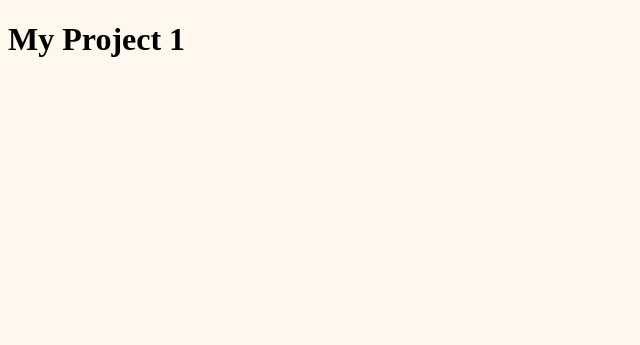
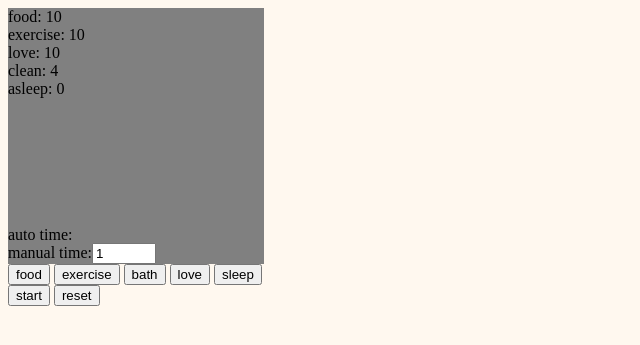
Before and after one commit to gabrielghost/WDI-PROJECT-1, a PHP site: page / in a window 1280 px wide. Shown: the top 345 px of the page, without its empty margins (0-640 px from the left). Run offline with PHP 8.4, Linux system fonts and the light colour scheme; some libraries are stand-ins or nearby versions.

Commit message:
game mechanic developing. main blockers are time and user input working well together

```diff
--- a/css/style.css
+++ b/css/style.css
@@ -1,3 +1,19 @@
 body{
   background-color: #fff8ef;
 }
+.screen{
+  position: relative;
+  height: 256px;
+  width: 256px;
+  background-color: grey;
+}
+.hatchTime{
+  position: absolute;
+  bottom: 0;
+  display: inline-block;
+}
+.autoTime{
+  position: absolute;
+  bottom: 20px;
+  display: inline-block;
+}
--- a/index.html
+++ b/index.html
@@ -2,11 +2,34 @@
 <html>
   <head>
     <meta charset="utf-8">
+    <script src="https://ajax.googleapis.com/ajax/libs/jquery/2.1.3/jquery.min.js"></script>
     <link rel="stylesheet" href="css/style.css">
+    <script type="text/javascript"></script>
     <script type="text/javascript" src="js/app.js"></script>
-    <title></title>
+    <title>The Digital Developer Duck</title>
   </head>
   <body>
-    <h1>My Project 1</h1>
+    <div class="screen">
+    <div class="food"></div>
+    <div class="exercise"></div>
+    <div class="love"></div>
+    <div class="clean"></div>
+    <div class="asleep"></div>
+    <div class="dead"></div>
+    <div class="hatchTime">manual time:<input class="uiHatchtime" type="number" value="1" min="1" max="999" /></div>
+    <div class="autoTime">auto time:</div>
+    </div>
+
+<div class="controls">
+  <button type="button" name="button">food</button>
+  <button type="button" name="button">exercise</button>
+  <button type="button" name="button">bath</button>
+  <button type="button" name="button">love</button>
+  <button type="button" name="button">sleep</button>
+</div>
+<div class="start">
+  <button type="button" name="button">start</button>
+  <button type="button" name="button">reset</button>
+</div>
   </body>
 </html>
--- a/js/app.js
+++ b/js/app.js
@@ -1 +1,239 @@
-console.log('js work');
+//set browser size and format to that of a smartphone screen
+//check if browser has cookies stored
+//if so, load data into variables and continue
+//if no cookies stored then display start button
+// log start time into a variable
+//upon start load all game variables into local storage so
+//upon start an egg appears depending on the local outside temperature egg hatches between 5 secs and 3 minutes ['organism loading' with a %]
+//once hatched [hatch animation], displays a little chick
+//objective is to keep chick alive
+//variables start at full:
+//    food = /10
+//    love = /10
+//    exercise = /10
+//    clean = /4
+//    asleep = /1
+
+// **optional** randomly generate depletion ratios at launch
+
+// if food || love || exercise = 0 then run death function
+// if clean = 4 then run sickness function
+// sickness function makes all variables more unpredictable so increases the // need to check frequently
+//
+// replenishment functions
+// when click on food button, replenishes food counter in increments
+// when click on clean button, resets the clean counter
+//
+// depletion functions
+// over x amount of time y food decreases
+// over x amount of time y love decreases
+// over x amount of time y exercise decreases
+// over x amount of time y cleanliness decreases
+//
+// **optional** next level depletion functions
+// if fed 1 unit food, x food increases while x exercise decreases
+// if fed 1 unit exercise, x food decreases
+//
+//
+// **optional**
+// fight function - exports an array of the variables as a hex key "cagefight code" that can be loaded into a page to see who wins a battle
+//fight depends on:
+//
+//density of exercise over last 1/2 day combined with density of exercise over // last 3x days
+//
+//
+//Animation Requirements:
+// Egg animation: loading?
+// Hatching animation
+// 4x duck idling animations
+// 1x duck feeding animation
+// 1x duck love animation
+// 1x duck poo animation
+// 3x duck poo positions
+// 1x death animation
+// 1x graduation animation
+//Stats bar:
+//    food = /10
+//    love = /10
+//    exercise = /10
+//    age
+//
+//Rendering options:
+//1. gifs
+//2. dot matrix screen simulation loaded as an array
+//
+//User input:
+//
+//- Feed (food logo)
+//- exercise (exercise logo)
+//- sleep (sleep logo)
+//- wash (bath logo)
+//- love (love logo)
+//
+
+$(start);
+
+var ava = ava || {};
+
+//declaring the stat variables
+ava.foodAttr = 10;
+ava.loveAttr = 10;
+ava.exAttr = 10;
+ava.cleanAttr = 4;
+ava.asleepAttr = 0;
+ava.NewHatchTime = new Date();
+ava.hatchTime;
+//the decay ratios
+
+
+//clear local storage:
+// localStorage.startTime
+
+function start(){
+  // localStorage.startTime = undefined;
+
+  existingGameCheck();
+  function existingGameCheck(){
+    if (localStorage.oldGame === 1){
+      ava.startTime = localStorage.startTime;
+      ava.foodAttr = localStorage.foodAttr;
+      ava.loveAttr = localStorage.loveAttr;
+      ava.exAttr = localStorage.exAttr;
+      ava.cleanAttr = localStorage.cleanAttr;
+      ava.asleepAttr = localStorage.asleepAttr;
+      var past = confirm('past avatar detected would you like to load?');
+      if (past != true){
+        newGame();
+      }
+    }
+    loadScreen();
+  }
+
+
+  function newGame(){
+    ava.HatchTime = ava.NewHatchTime;
+    ava.foodAttr = 10;
+    ava.loveAttr = 10;
+    ava.exAttr = 10;
+    ava.cleanAttr = 4;
+    ava.asleepAttr = 0;
+    $('.uiHatchtime').val(0);
+    $('.autoTime').html('auto time: '+ ava.hatchTime);
+    loadScreen();
+    localStorage.oldGame = 1;
+  }
+
+
+  function loadScreen(){
+    // death();
+    $('.food').html('food: '+ava.foodAttr);
+    localStorage.foodAttr = ava.foodAttr;
+    // console.log(ava.foodAttr);
+    $('.love').html('love: ' + ava.loveAttr);
+    localStorage.loveAttr = ava.loveAttr;
+    // console.log(ava.loveAttr);
+    $('.exercise').html('exercise: ' + ava.exAttr);
+    localStorage.exAttr = ava.exAttr;
+    // console.log(ava.exAttr);
+    $('.clean').html('clean: ' + ava.cleanAttr);
+    localStorage.cleanAttr = ava.cleanAttr;
+    // console.log(ava.cleanAttr);
+    $('.asleep').html('asleep: ' + ava.asleepAttr);
+    localStorage.asleepAttr = ava.asleepAttr;
+    // console.log(ava.exAttr);
+    // $('.hatchTime').html('time since hatched: ' + ava.hatchTime);
+    // console.log(ava.hatchTime);
+  }
+
+  $('.uiHatchtime').on('input', function(){
+    attrDecay();
+  });
+
+  $('button').on('click', function(e){
+    var buttonPress = e.target.innerHTML;
+    switch(buttonPress) {
+      case 'food':
+        console.log('food button');
+        uiFood();
+        break;
+      case 'exercise':
+        console.log('exercise button');
+        uiExercise();
+        break;
+      case 'bath':
+        console.log('bath button');
+        uiBath();
+        break;
+      case 'love':
+        console.log('love button');
+        uiLove();
+        break;
+      case 'sleep':
+        console.log('sleep button');
+        uiSleep();
+        break;
+      case 'reset':
+        console.log('reset button');
+        var R = confirm('are you sure you want to start again?');
+        if (R === true){
+          newGame();
+        }else{
+          return;
+        }
+        break;
+    }
+  });
+
+  function attrDecay(){
+    ava.foodFloor = Math.floor(parseInt($('.uiHatchtime').val()/60));
+    ava.foodAttr = 10 - ava.foodFloor;
+    ava.loveAttr = 10 - ava.foodFloor;
+    ava.exAttr = 10 - ava.foodFloor;
+    console.log(ava.foodAttr);
+    loadScreen();
+  }
+  //
+  // function death(){
+  //   if ((parseInt(ava.foodAttr) || parseInt(ava.loveAttr) || parseInt(ava.exAttr)) =< 0){
+  //     $('.dead').html('oh no, brian is dead!');
+  //   }
+  // }
+
+  function uiFood(){
+    if(ava.foodAttr!==10){
+      ava.foodAttr++;
+      ava.lastInt = new Date();
+    }
+    console.log(ava.foodAttr);
+    loadScreen();
+  }
+  function uiExercise(){
+    if(ava.exAttr!==10){
+      ava.exAttr++;
+      ava.lastInt = new Date();
+    }
+    console.log(ava.exAttr);
+    loadScreen();
+  }
+  function uiBath(){
+    if(ava.cleanArrt!==4){
+      ava.exBath=4;
+      ava.lastInt = new Date();
+    }
+    console.log(ava.bathAttr);
+    loadScreen();
+  }
+  function uiLove(){
+    if(ava.loveAttr!==10){
+      ava.exLove++;
+      ava.lastInt = new Date();
+    }
+    console.log(ava.loveAttr);
+    loadScreen();
+  }
+  function uiSleep(){
+    console.log(ava.sleepAttr);
+    ava.lastInt = new Date();
+  }
+
+}
```
Also changed, not shown: gifs/egg.gif (added), gifs/idle1/1.png (added), gifs/idle1/2.png (added), gifs/idle1/blink.png (added), gifs/idle1/down.png (added), gifs/walk right/1.png (added), gifs/walk right/2.png (added), gifs/walk right/3.png (added), images/foodstat/10.png (added), 2 other files.
